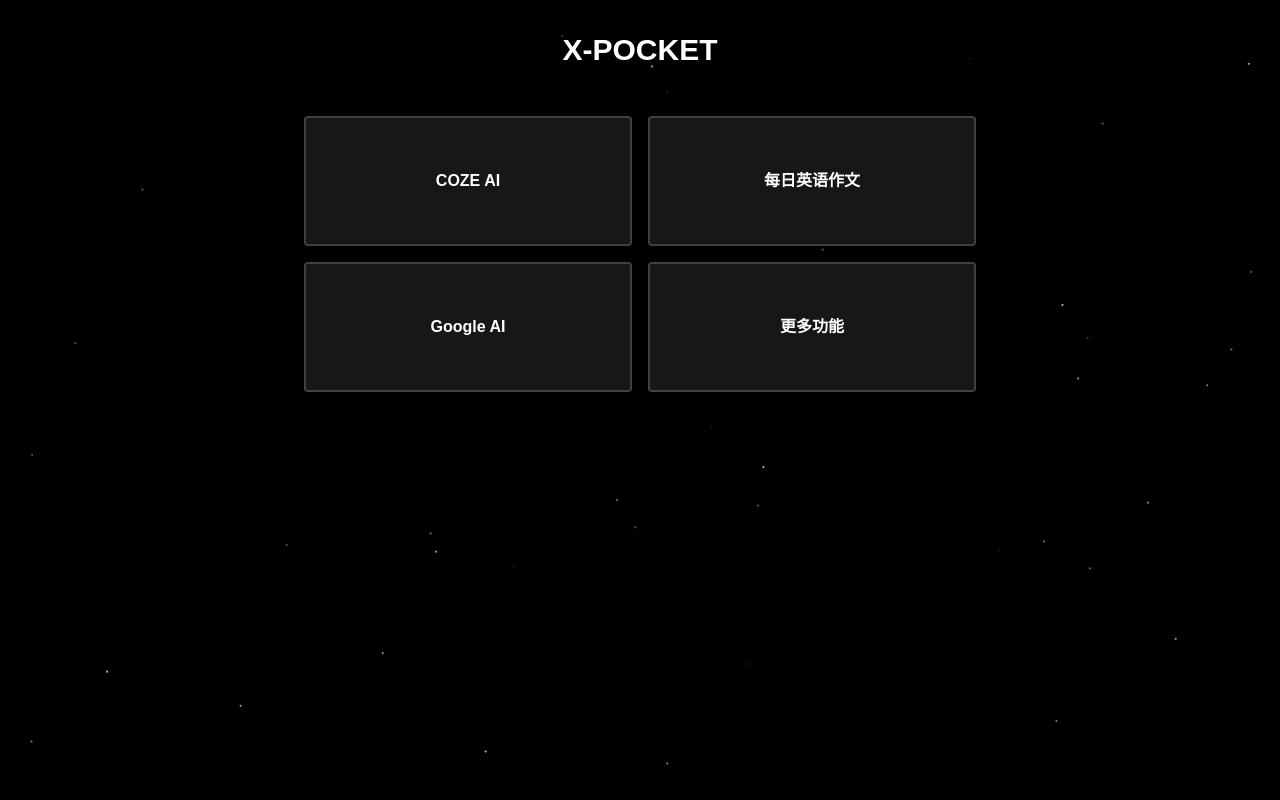
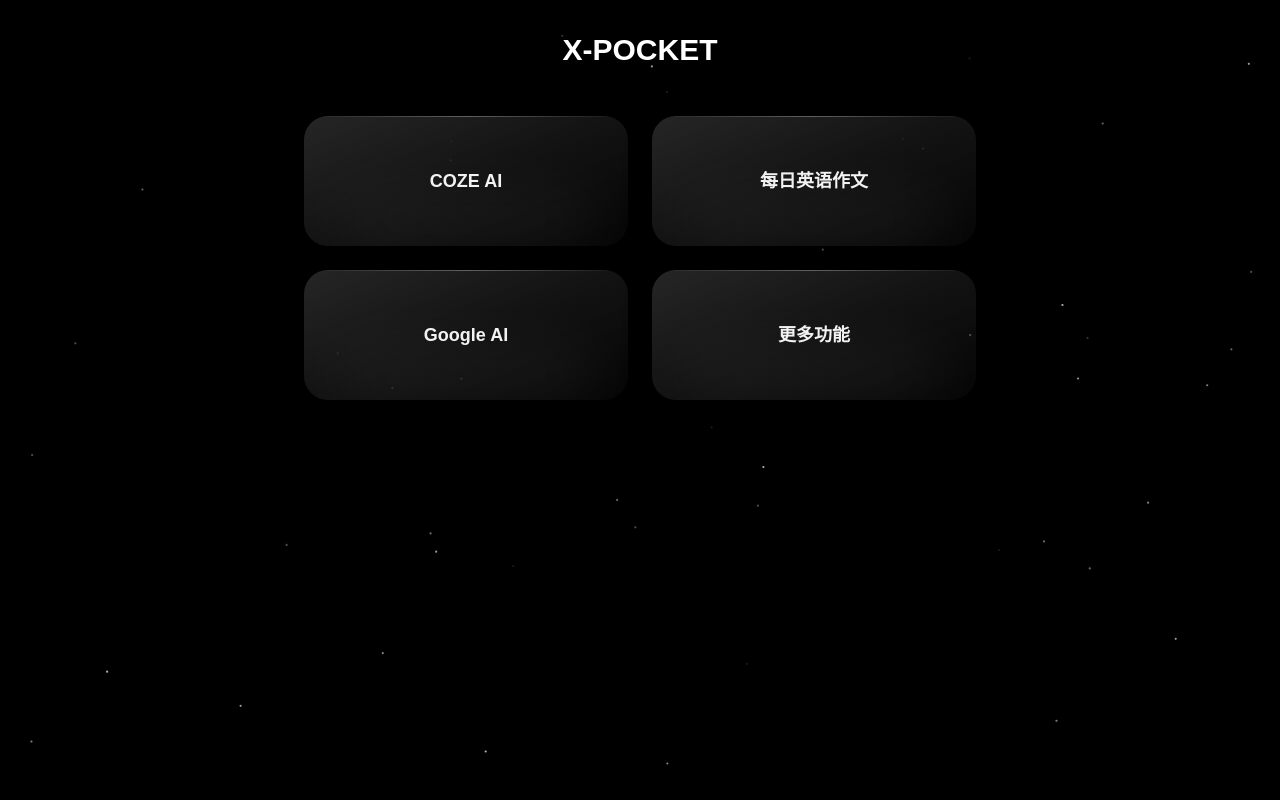
Before and after one commit to XERA-2011/x-pocket, a Next.js app: page / in a window 1280 px wide. Shown: the top 800 px of the page. Built offline with nearby package versions, Linux system fonts and the light colour scheme.

Commit message:
Update page

```diff
--- a/src/app/page.tsx
+++ b/src/app/page.tsx
@@ -1,35 +1,11 @@
-import Link from 'next/link';
-
+import GlassNavigation from '../components/GlassNavigation';
 
 export default function Home() {
-
   return (
     <div className="min-h-screen flex flex-col items-center px-2 py-4 transition-colors duration-200">
       <div className="w-full max-w-2xl flex flex-col gap-4">
-        {/* 卡片导航 */}
-        <div className="nav-grid flex flex-wrap gap-4">
-          <Link
-            href="/coze"
-            className="nav-card flex-1 min-w-[45%] border-2 border-neutral-700 rounded p-5 text-center cursor-pointer flex flex-col items-center justify-center transition hover:border-neutral-500 bg-neutral-900 hover:bg-neutral-800 min-h-[130px] no-underline"
-          >
-            <div className="nav-title font-semibold">COZE AI</div>
-          </Link>
-          <Link
-            href="/essays"
-            className="nav-card flex-1 min-w-[45%] border-2 border-neutral-700 rounded p-5 text-center cursor-pointer flex flex-col items-center justify-center transition hover:border-neutral-500 bg-neutral-900 hover:bg-neutral-800 min-h-[130px] no-underline"
-          >
-            <div className="nav-title font-semibold">每日英语作文</div>
-          </Link>
-          <Link
-            href="/google"
-            className="nav-card flex-1 min-w-[45%] border-2 border-neutral-700 rounded p-5 text-center cursor-pointer flex flex-col items-center justify-center transition hover:border-neutral-500 bg-neutral-900 hover:bg-neutral-800 min-h-[130px] no-underline"
-          >
-            <div className="nav-title font-semibold">Google AI</div>
-          </Link>
-          <div className="nav-card flex-1 min-w-[45%] border-2 border-neutral-700 rounded p-5 text-center flex flex-col items-center justify-center min-h-[130px] bg-neutral-900">
-            <div className="nav-title font-semibold">更多功能</div>
-          </div>
-        </div>
+        {/* 液态玻璃卡片导航 */}
+        <GlassNavigation />
       </div>
     </div>
   );
--- /dev/null
+++ b/src/components/GlassCard.tsx
@@ -0,0 +1,36 @@
+import Link from 'next/link';
+
+interface GlassCardProps {
+  href?: string;
+  title: string;
+  isDisabled?: boolean;
+}
+
+export default function GlassCard({ href, title, isDisabled = false }: GlassCardProps) {
+  const CardContent = () => (
+    <>
+      <div className="absolute inset-0 bg-gradient-to-br from-white/5 to-transparent opacity-0 group-hover:opacity-100 transition-opacity duration-500 pointer-events-none"></div>
+      <div className="absolute top-0 left-0 right-0 h-[1px] bg-gradient-to-r from-transparent via-white/30 to-transparent"></div>
+      <div className="absolute -inset-[1px] rounded-[24px] p-[1px] bg-gradient-to-br from-white/15 via-white/5 to-transparent opacity-50 pointer-events-none"></div>
+      <div className="absolute bottom-0 left-[10%] w-[80%] h-[40%] bg-white/5 blur-[30px] rounded-full -z-10"></div>
+      <div className="nav-title font-semibold text-white/95 text-lg">{title}</div>
+    </>
+  );
+
+  if (isDisabled) {
+    return (
+      <div className="nav-card flex-1 min-w-[45%] border-0 rounded-[24px] p-6 text-center flex flex-col items-center justify-center min-h-[130px] bg-gradient-to-br from-white/8 to-white/2 backdrop-blur-2xl shadow-[0_8px_32px_rgba(0,0,0,0.15)] relative overflow-hidden">
+        <CardContent />
+      </div>
+    );
+  }
+
+  return (
+    <Link
+      href={href || "#"}
+      className="nav-card flex-1 min-w-[45%] border-0 rounded-[24px] p-6 text-center cursor-pointer flex flex-col items-center justify-center transition-all duration-500 bg-gradient-to-br from-white/8 to-white/2 backdrop-blur-2xl hover:backdrop-blur-3xl min-h-[130px] no-underline shadow-[0_8px_32px_rgba(0,0,0,0.15)] hover:shadow-[0_10px_40px_rgba(255,255,255,0.1)] hover:scale-[1.02] relative overflow-hidden group"
+    >
+      <CardContent />
+    </Link>
+  );
+}
--- /dev/null
+++ b/src/components/GlassNavigation.tsx
@@ -0,0 +1,12 @@
+import GlassCard from './GlassCard';
+
+export default function GlassNavigation() {
+  return (
+    <div className="nav-grid flex flex-wrap gap-6">
+      <GlassCard href="/coze" title="COZE AI" />
+      <GlassCard href="/essays" title="每日英语作文" />
+      <GlassCard href="/google" title="Google AI" />
+      <GlassCard title="更多功能" isDisabled={true} />
+    </div>
+  );
+}
```
